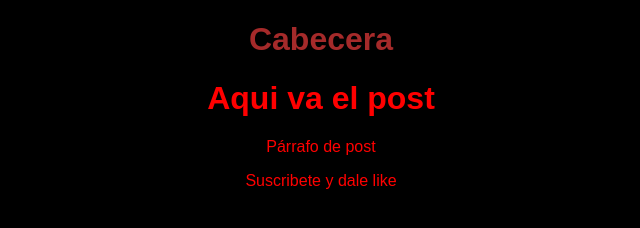
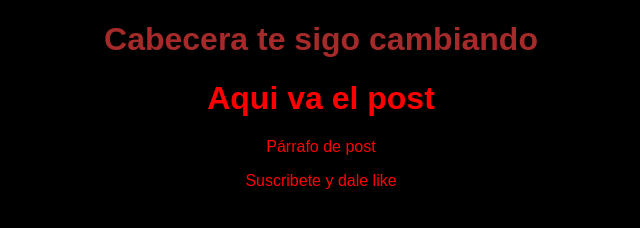
Before and after one commit to Jefferson2103/blog, a plain HTML site: page blogpost.html in a window 1280 px wide. Shown: the whole page, without its empty margins (319-959 px from the left). Drawn offline with Linux system fonts and the light colour scheme.

Commit message:
Lo cambie de nuevo xd

```diff
--- a/blogpost.html
+++ b/blogpost.html
@@ -8,7 +8,7 @@
     <link rel="stylesheet" href="/css/estilos.css">
 </head>
 <body>
-    <h1 class="cabecera ">Cabecera</h1>
+    <h1 class="cabecera ">Cabecera te sigo cambiando</h1>
     <h1>Aqui va el post</h1>
     <p>Párrafo de post</p>
     <p>Suscribete y dale like</p>
```
